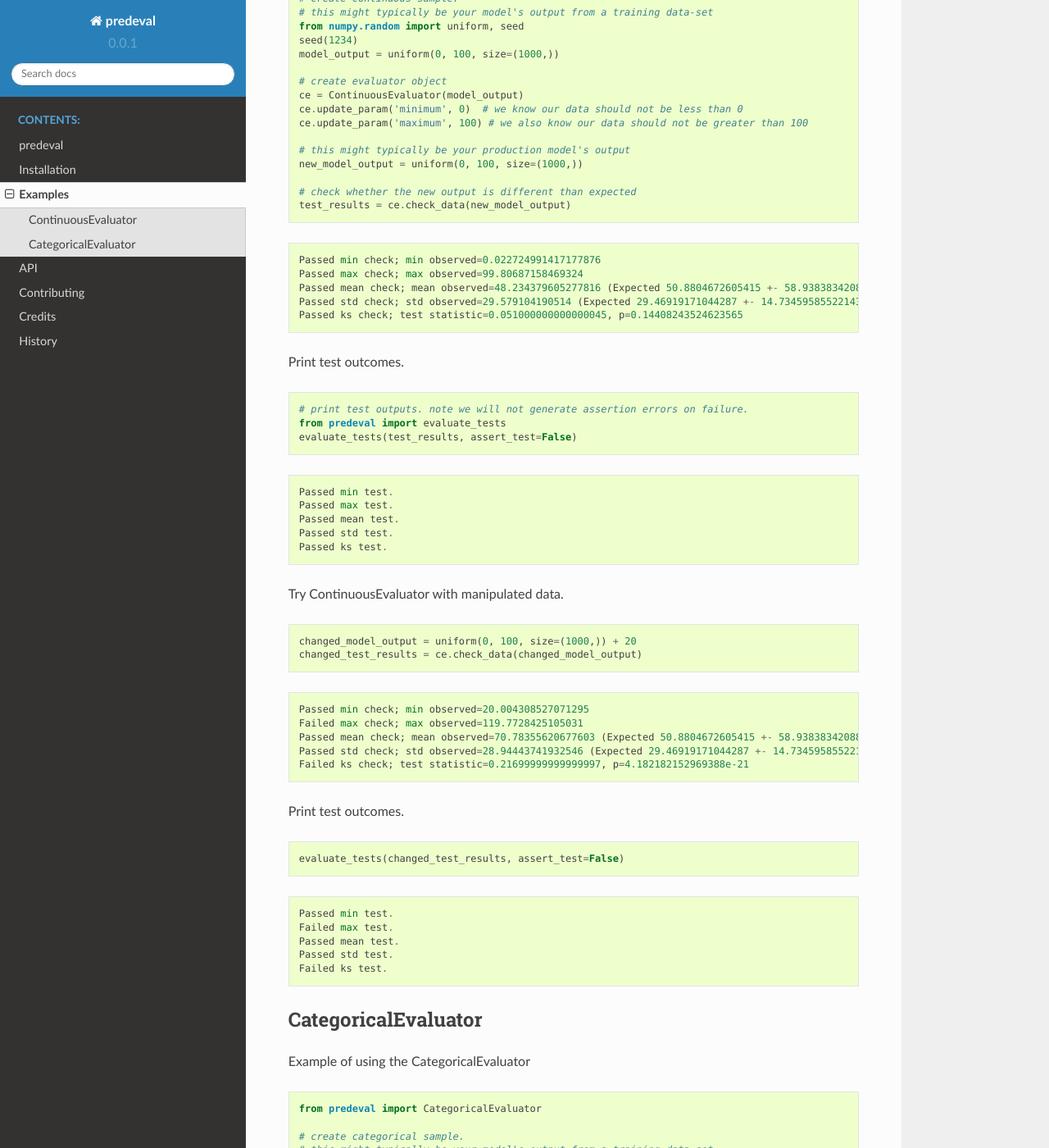
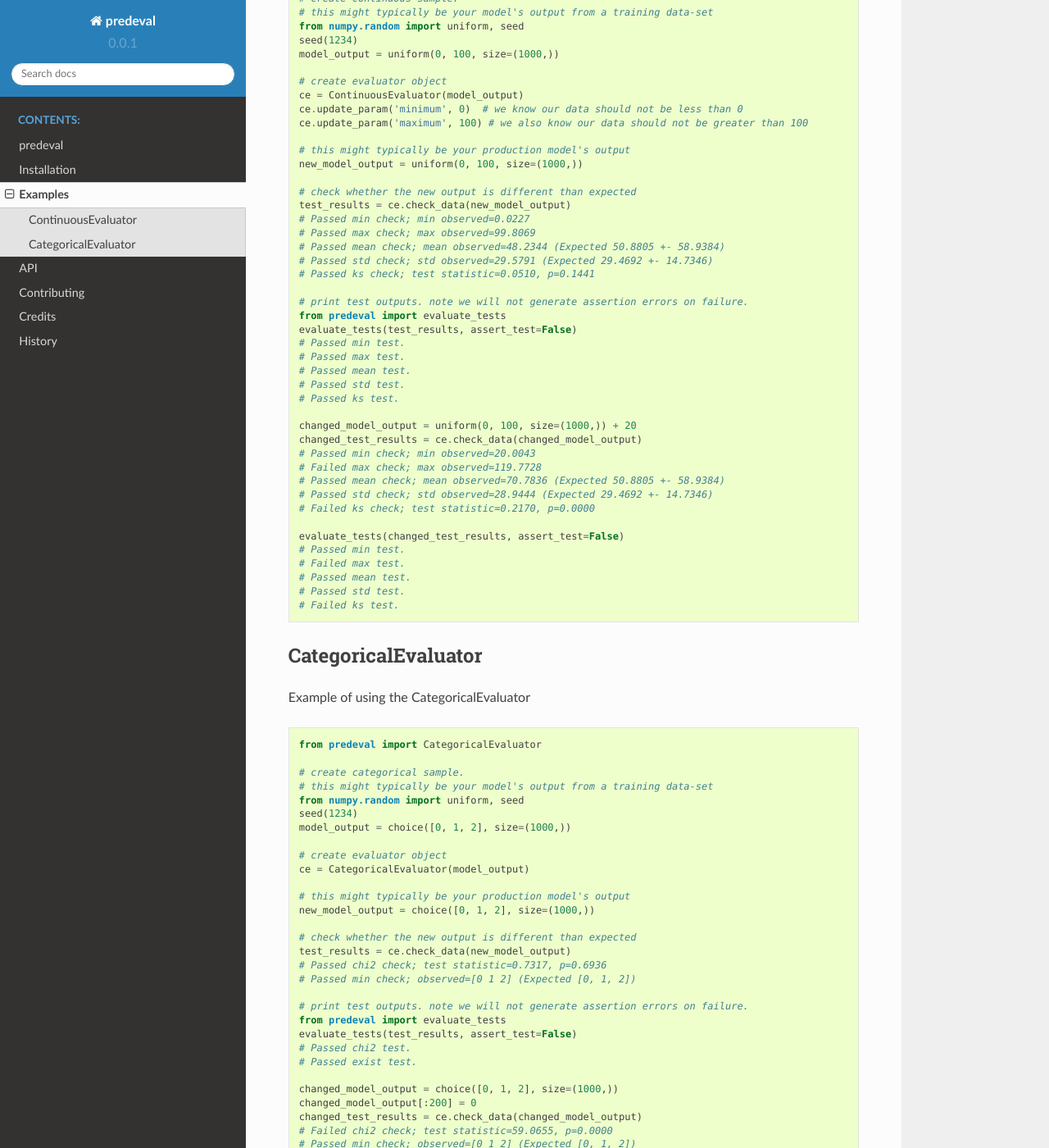
Before and after one commit to dvatterott/predeval, a Sphinx documentation site: the page built from docs/usage.rst, in a window 1280 px wide and 1400 px high, scrolled down 320 px. Shown: the whole window at 82% size. Built offline with Sphinx 7.4.7 and the Read the Docs theme 2.0.0, drawn with Linux system fonts in a browser that asks for light colours; some of the changed text lies outside the part shown.

Commit message:
rst makes no sense to me still

```diff
--- a/docs/usage.rst
+++ b/docs/usage.rst
@@ -27,59 +27,35 @@ Example of using the ContinuousEvaluator
 
     # check whether the new output is different than expected
     test_results = ce.check_data(new_model_output)
-
-.. parsed-literal::
-
-    Passed min check; min observed=0.022724991417177876
-    Passed max check; max observed=99.80687158469324
-    Passed mean check; mean observed=48.234379605277816 (Expected 50.8804672605415 +- 58.93838342088574)
-    Passed std check; std observed=29.579104190514 (Expected 29.46919171044287 +- 14.734595855221436)
-    Passed ks check; test statistic=0.051000000000000045, p=0.14408243524623565
-
-Print test outcomes.
-
-.. code-block:: python3
+    # Passed min check; min observed=0.0227
+    # Passed max check; max observed=99.8069
+    # Passed mean check; mean observed=48.2344 (Expected 50.8805 +- 58.9384)
+    # Passed std check; std observed=29.5791 (Expected 29.4692 +- 14.7346)
+    # Passed ks check; test statistic=0.0510, p=0.1441
 
     # print test outputs. note we will not generate assertion errors on failure.
     from predeval import evaluate_tests
     evaluate_tests(test_results, assert_test=False)
-
-.. parsed-literal::
-
-    Passed min test.
-    Passed max test.
-    Passed mean test.
-    Passed std test.
-    Passed ks test.
-
-Try ContinuousEvaluator with manipulated data.
-
-.. code-block:: python3
+    # Passed min test.
+    # Passed max test.
+    # Passed mean test.
+    # Passed std test.
+    # Passed ks test.
 
     changed_model_output = uniform(0, 100, size=(1000,)) + 20
     changed_test_results = ce.check_data(changed_model_output)
-
-.. parsed-literal::
-
-    Passed min check; min observed=20.004308527071295
-    Failed max check; max observed=119.7728425105031
-    Passed mean check; mean observed=70.78355620677603 (Expected 50.8804672605415 +- 58.93838342088574)
-    Passed std check; std observed=28.94443741932546 (Expected 29.46919171044287 +- 14.734595855221436)
-    Failed ks check; test statistic=0.21699999999999997, p=4.182182152969388e-21
-
-Print test outcomes.
-
-.. code-block:: python3
+    # Passed min check; min observed=20.0043
+    # Failed max check; max observed=119.7728
+    # Passed mean check; mean observed=70.7836 (Expected 50.8805 +- 58.9384)
+    # Passed std check; std observed=28.9444 (Expected 29.4692 +- 14.7346)
+    # Failed ks check; test statistic=0.2170, p=0.0000
 
     evaluate_tests(changed_test_results, assert_test=False)
-
-.. parsed-literal::
-
-    Passed min test.
-    Failed max test.
-    Passed mean test.
-    Passed std test.
-    Failed ks test.
+    # Passed min test.
+    # Failed max test.
+    # Passed mean test.
+    # Passed std test.
+    # Failed ks test.
 
 CategoricalEvaluator
 ========
@@ -104,45 +80,21 @@ Example of using the CategoricalEvaluator
 
     # check whether the new output is different than expected
     test_results = ce.check_data(new_model_output)
-
-.. parsed-literal::
-
-    Passed chi2 check; test statistic=0.7317191804740675, p=0.6936001826101796
-    Passed min check; observed=[0 1 2] (Expected [0, 1, 2])
-
-Print test outcomes.
-
-.. code-block:: python3
+    # Passed chi2 check; test statistic=0.7317, p=0.6936
+    # Passed min check; observed=[0 1 2] (Expected [0, 1, 2])
 
     # print test outputs. note we will not generate assertion errors on failure.
     from predeval import evaluate_tests
     evaluate_tests(test_results, assert_test=False)
-
-.. parsed-literal::
-
-    Passed chi2 test.
-    Passed exist test.
-
-Try CategoricalEvaluator with manipulated data.
-
-.. code-block:: python3
+    # Passed chi2 test.
+    # Passed exist test.
 
     changed_model_output = choice([0, 1, 2], size=(1000,))
     changed_model_output[:200] = 0
     changed_test_results = ce.check_data(changed_model_output)
-
-.. parsed-literal::
-
-    Failed chi2 check; test statistic=59.06552162818124, p=1.493086411779028e-13
-    Passed min check; observed=[0 1 2] (Expected [0, 1, 2])
-
-Print test outcomes.
-
-.. code-block:: python3
+    # Failed chi2 check; test statistic=59.0655, p=0.0000
+    # Passed min check; observed=[0 1 2] (Expected [0, 1, 2])
 
     evaluate_tests(changed_test_results, assert_test=False)
-
-.. parsed-literal::
-
-    Failed chi2 test.
-    Passed exist test.
+    # Failed chi2 test.
+    # Passed exist test.
```
Also changed, not shown: 2 other files.
